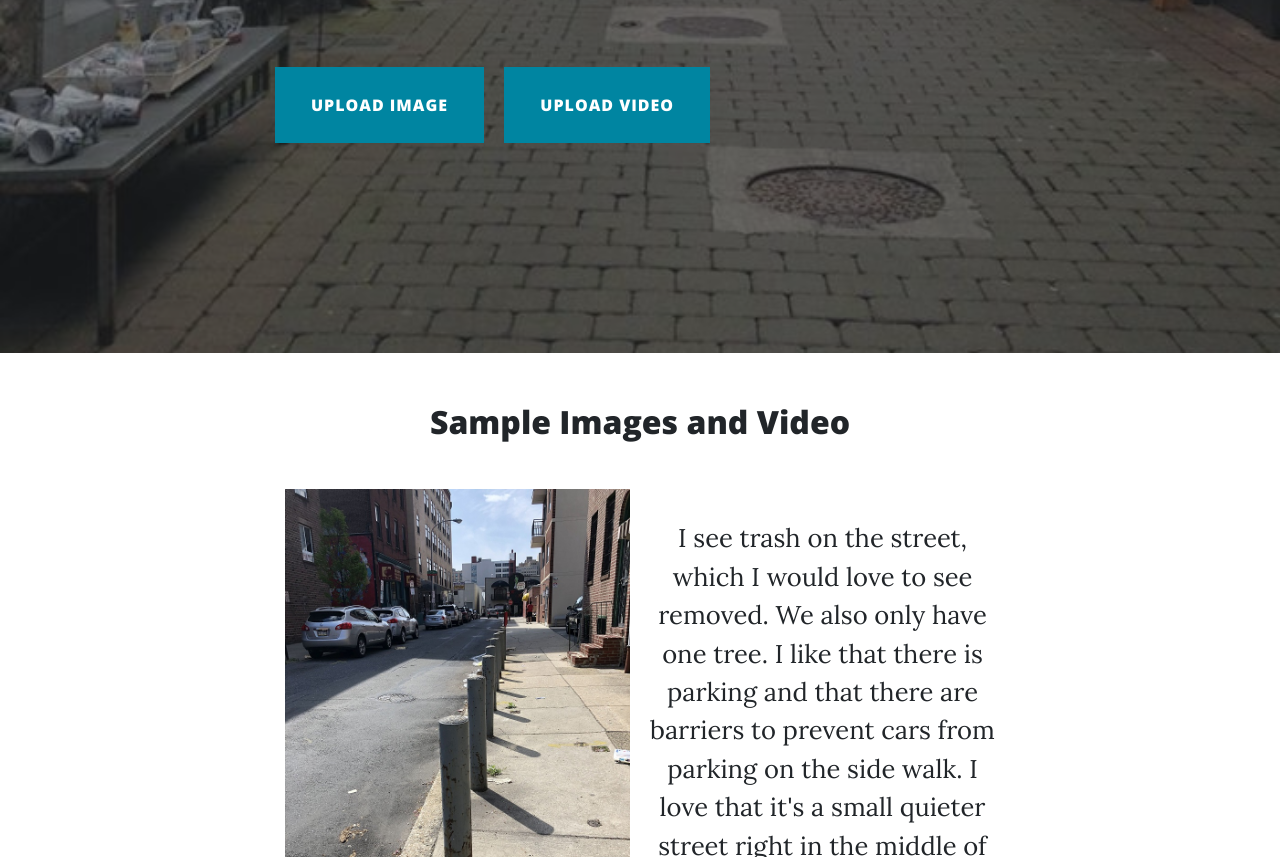
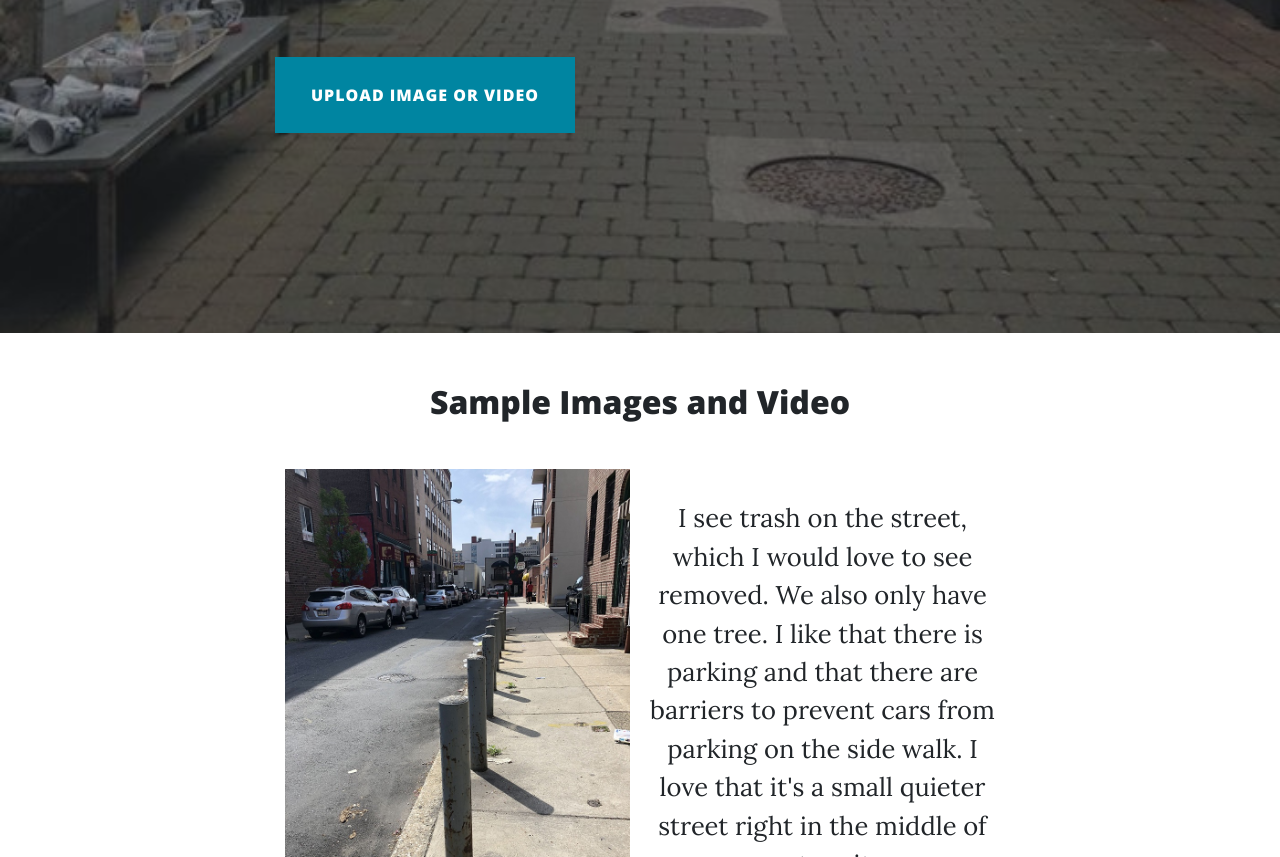
Before and after one commit to SarahCooney/streetscapedata, a website: page docs/data.html in a window 1280 px wide. Shown: the part 856-1713 px from the top of the page. Drawn offline with nearby package versions, Linux system fonts and the light colour scheme.

Commit message:
Updated submission form

```diff
--- a/docs/data.html
+++ b/docs/data.html
@@ -87,10 +87,8 @@
 					-- Include identifiable faces (please try to avoid including people in images as much as possible) </p> -->
 					<br>
 
-				<a href="https://forms.gle/KK7FpoCknQEiAkvm6" class="btn btn-primary btn-lg" role="button" style="margin-right:15px;
-						margin-bottom:10px margin-top: 10px;"> UPLOAD IMAGE</a>
-				<a href="https://forms.gle/VKDtLUak8GQwQJjq6" class="btn btn-primary btn-lg" role="button" style= "margin-bottom: 10px;
-						margin-top:10px;" >UPLOAD VIDEO</a>
+				<a href="https://script.google.com/macros/s/AKfycbwi1lcINScV2_fn63mpSKkS3TlMBhmN-XHdNrpCcrBreBFIBGuL/exec" class="btn btn-primary btn-lg" role="button"> UPLOAD IMAGE or VIDEO</a>
+
 
           </div>
         </div>
```
